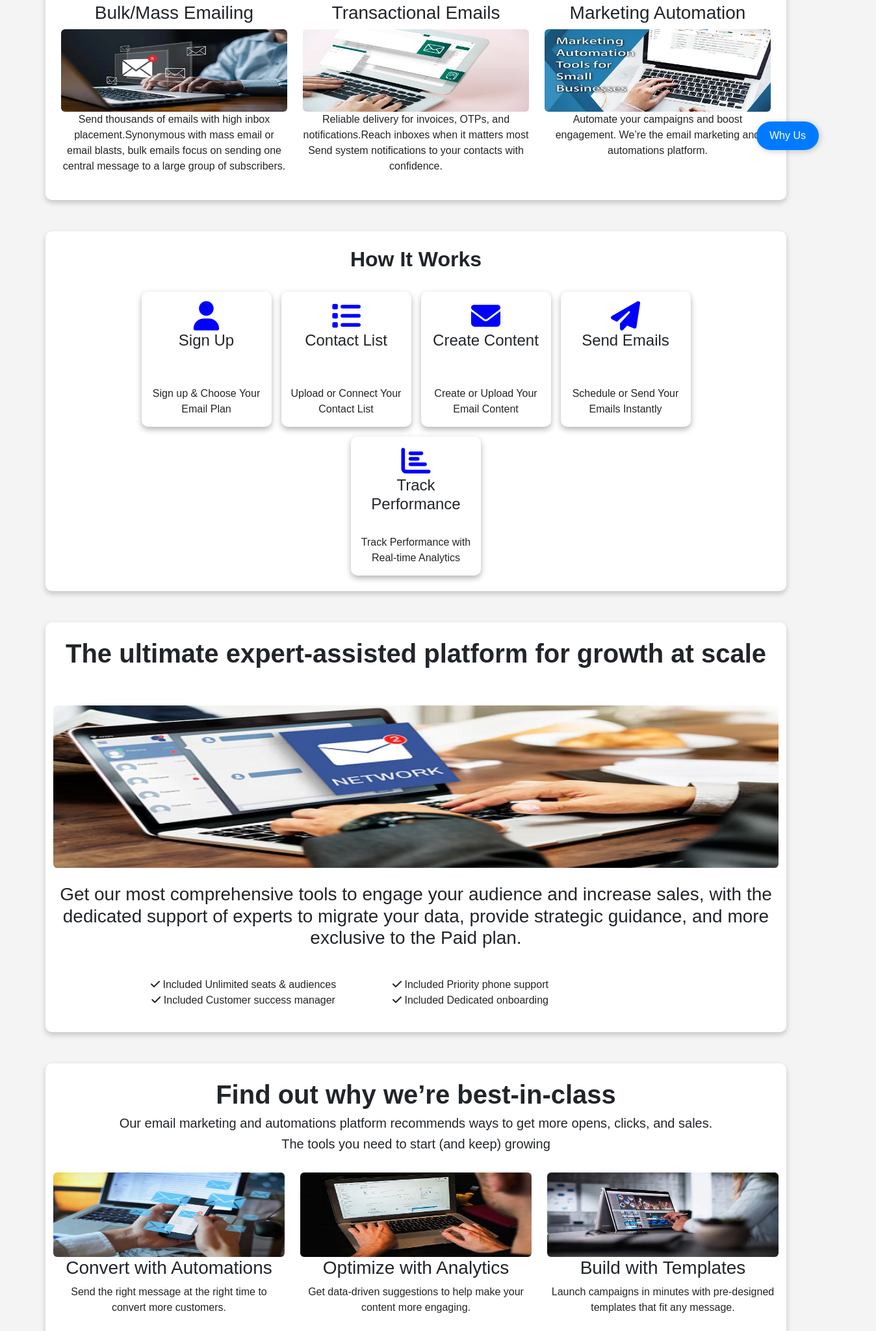
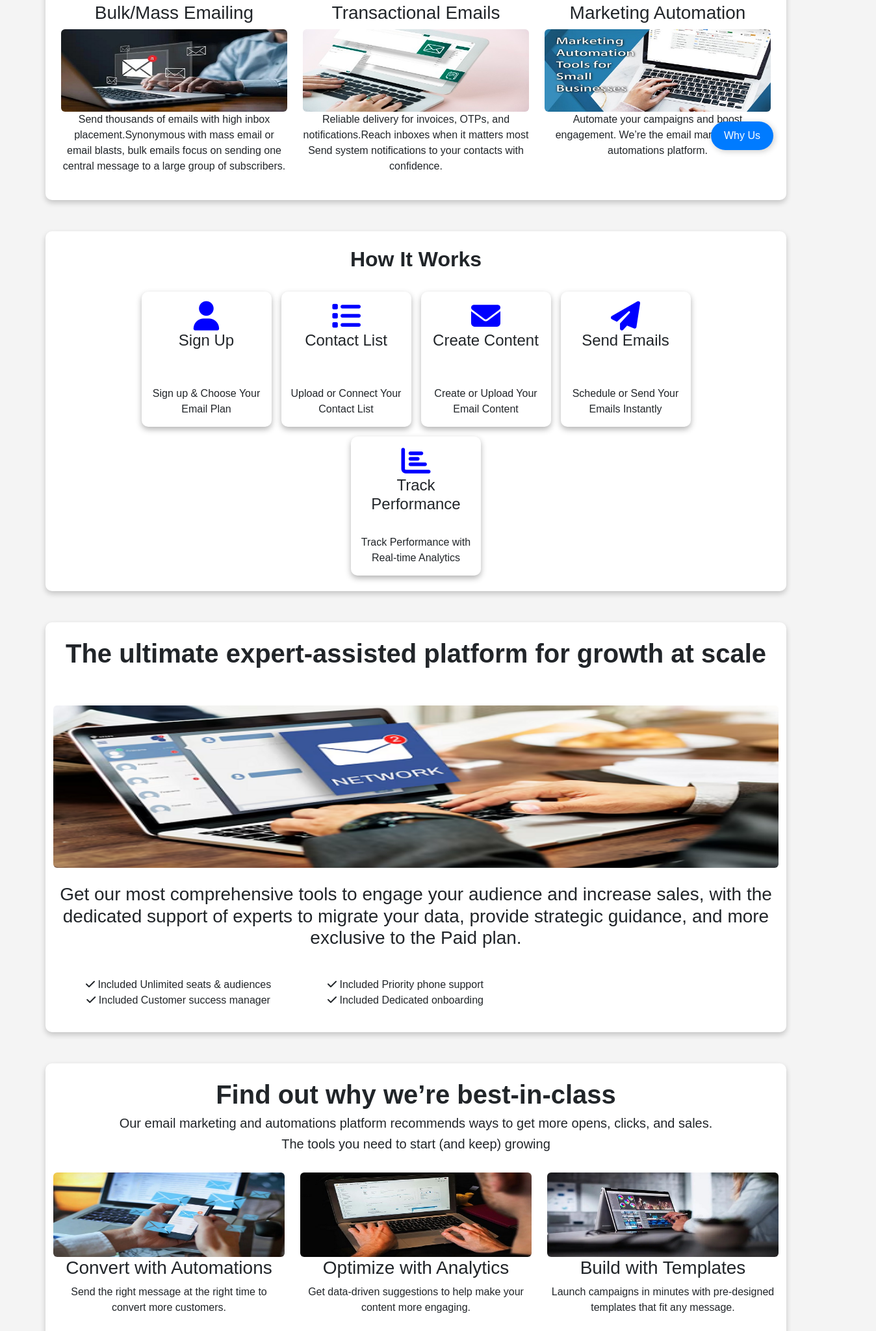
Before and after one commit to bijdey/mailerweb, a plain HTML site: page index.html in a window 1280 px wide. Shown: the part 549-2598 px from the top of the page at 65% size, 1348 px wide, since content can reach past the window. Drawn offline with nearby package versions, Linux system fonts and the light colour scheme.

Commit message:
first fcommit

```diff
--- a/css/style2.css
+++ b/css/style2.css
@@ -1,5 +1,11 @@
+html, body {
+    margin: 0;
+    padding: 0;
+    overflow-x: hidden;
+}
+
 .header {
-            position: fixed;
+            position: absolute;
             top: 0;
             left: 0;
             width: 100%;
@@ -11,6 +17,7 @@
             z-index: 1000;
             /*border-bottom: 0.51px solid darkgrey;*/
             box-shadow: 0px 4px 10px rgba(0, 0, 0, 0.3);
+            overflow-x:hidden;
         }
         body {
             font-family: Arial, sans-serif;
@@ -81,7 +88,7 @@
 .floating-button {
     position: fixed;
     bottom: 20px;
-    right: 20px;
+    right: 90px;
     padding: 10px 20px;
     background-color: #007bff;
     color: white;
@@ -101,7 +108,7 @@
     display: none;
     position: fixed;
     bottom: 75px; /* Adjust to be slightly above the button */
-    right: 10px;
+    right: 100px;
     background-color: white;
     padding: 15px;
     border-radius: 10px;
--- a/index.html
+++ b/index.html
@@ -104,7 +104,7 @@ Send system notifications to your contacts with confidence.</p>
                                         <br />
                                         <div class="col-md-12">
 
-                                            <div class="row features text-center gx-0 d-flex" style="left:150px;position:relative;top:35px;">
+                                            <div class="row features text-center gx-0 d-flex" style="left:50px;position:relative;top:35px;">
                                                 <div class="col-md-4 d-flex align-items-center justify-content-left">
                                                     <div>
                                                         <span><i class="fa fa-check"></i> Included Unlimited seats & audiences</span><br>
```
